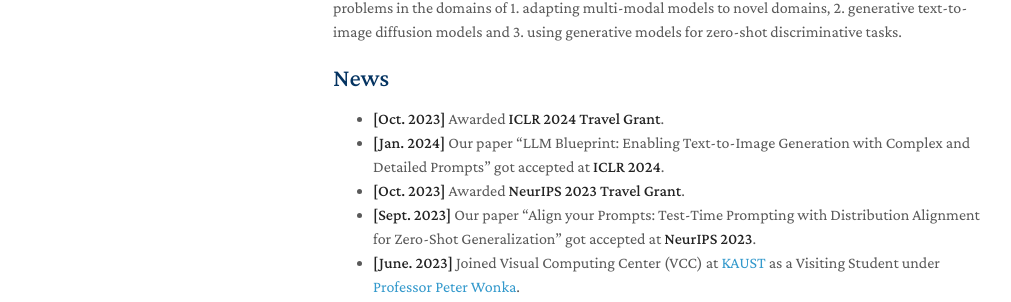
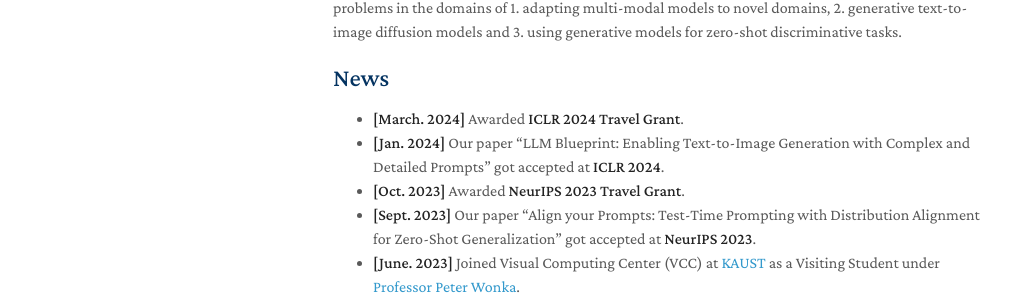
Before and after one commit to muhammadsaadkhankor/muhammadsaadkhankor.github.io, a Jekyll site: the page built from index.md, in a window 1280 px wide and 900 px high. Shown: the part 435-737 px from the top of the window, without its empty margins (137-1148 px from the left). Built offline with Jekyll 4.4.1, drawn with Linux system fonts in a browser that asks for light colours; nearby versions of some CDN libraries; a style sheet for code colours, icons or effects is not loaded; our own code applies the rules of GitHub Pages for plain Markdown files.

Commit message:
Update index.md

```diff
--- a/index.md
+++ b/index.md
@@ -19,7 +19,7 @@ I am broadly interested in Label-efficient learning in multi-modal settings with
 - **Machine Learning:** meta-learning, incremental learning, transfer learning -->
 
 ## News
-- **[Oct. 2023]** Awarded **ICLR 2024 Travel Grant**.
+- **[March. 2024]** Awarded **ICLR 2024 Travel Grant**.
 - **[Jan. 2024]** Our paper "LLM Blueprint: Enabling Text-to-Image Generation with Complex and Detailed Prompts" got accepted at **ICLR 2024**.
 - **[Oct. 2023]** Awarded **NeurIPS 2023 Travel Grant**.
 - **[Sept. 2023]** Our paper "Align your Prompts: Test-Time Prompting with Distribution Alignment for Zero-Shot Generalization" got accepted at **NeurIPS 2023**.
```
